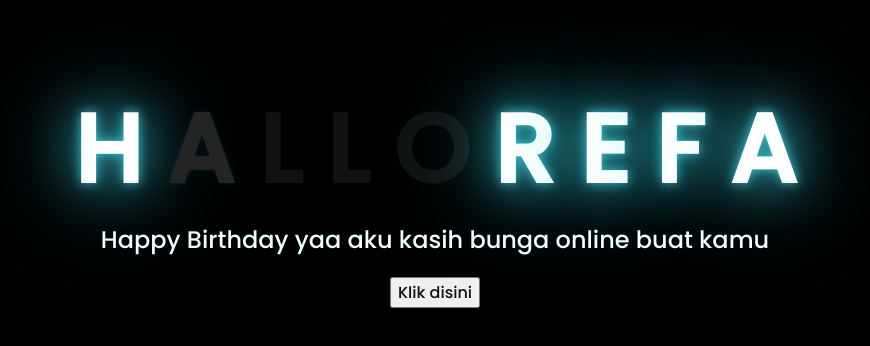
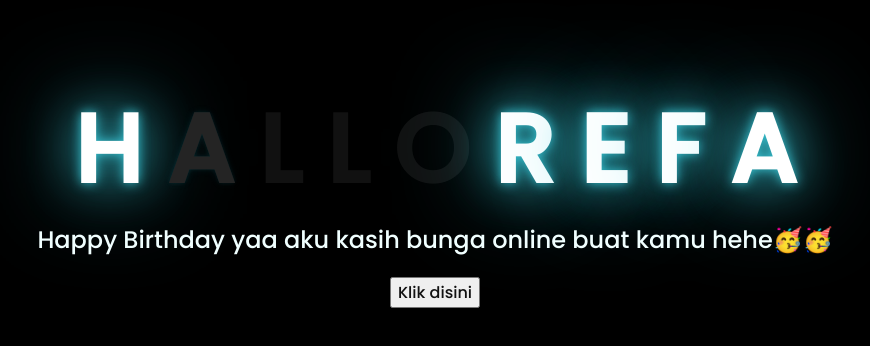
Before and after one commit to itsabdii/itsabdii.github.io, a plain HTML site: page index.html in a window 1280 px wide. Shown: the part 216-562 px from the top of the page, without its empty margins (213-1083 px from the left). Drawn offline with Linux system fonts and the light colour scheme.

Commit message:
Update index.html

```diff
--- a/index.html
+++ b/index.html
@@ -22,7 +22,7 @@
         <span>A</span>
     </div>
     <div class="description">
-        <span>Happy Birthday yaa aku kasih bunga online buat kamu</span>
+        <span>Happy Birthday yaa aku kasih bunga online buat kamu hehe🥳🥳</span>
     </div>
     <div class="button">
         <button>
```
